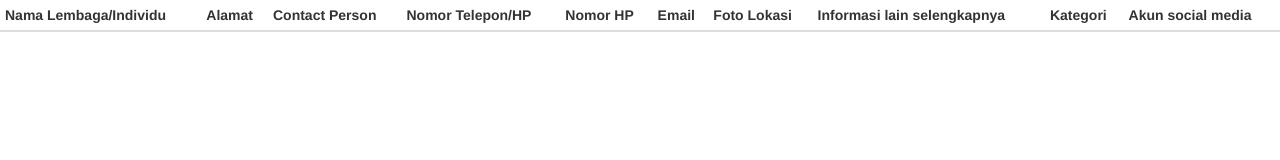
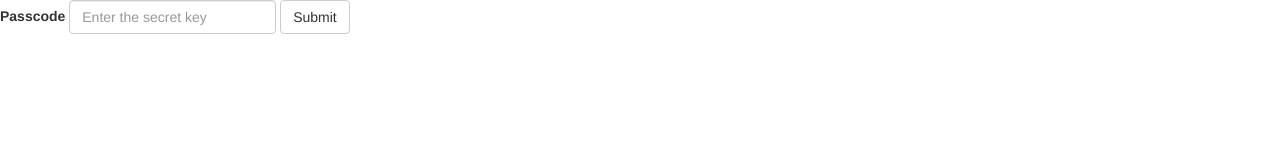
Before and after one commit to Imballinst/pasopatiexdb, a website: page dev/index.html in a window 1280 px wide. Drawn offline with Linux system fonts and the light colour scheme; no server answers.

Commit message:
new with passcode

```diff
--- a/dev/assets/js/casual.js
+++ b/dev/assets/js/casual.js
@@ -1,10 +1,18 @@
-function getAPI() {
+$(document).ready(function() {
+  $('#table').hide();
+});
+
+$('#submitButton').click(function getAPI() {
   var pdbAPI = "https://pasopatiexdb.herokuapp.com/api";
-  $.getJSON( pdbAPI, {
-    format: "json"
-  })
-    .done(function( data ) {
-      console.log(data);
+  var passcode = $('#passcode').val();
+
+  $.post(pdbAPI, {
+    passcode: passcode
+  }, "json")
+  .done(function renderData(data) {
+    $('#form').hide();
+    $('#table').show();
+
     $.each(data["Input_Data_Lembaga_Panahan"], function(key, singledata) {
       // row
       var tr = $(document.createElement('tr'));
@@ -66,6 +74,4 @@ function getAPI() {
       tr.appendTo(document.getElementById("pdb-table-body"));
     });
   });
-};
-
-getAPI();
+});
--- a/dev/index.html
+++ b/dev/index.html
@@ -13,9 +13,17 @@
 	<title>Pasopati External Database</title>
 </head>
 <body>
-
 	<div class="row">
-			<div class="col-md-12 col-xs-12">
+		<div id="form" class="col-md-12 col-xs-12">
+      <form onSubmit="return false;" class="form-inline">
+        <div class="form-group">
+          <label for="passcode">Passcode</label>
+          <input type="text" class="form-control" id="passcode" placeholder="Enter the secret key">
+        </div>
+        <button type="submit" class="btn btn-default" id="submitButton">Submit</button>
+      </form>
+		</div>
+    <div id="table" class="col-md-12 col-xs-12">
       <div class="table-responsive table-width-custom">
         <table class="table table-hover table-condensed">
           <thead>
@@ -38,7 +46,6 @@
     </div>
 	</div>
 
-
 	<!-- build:js -->
 	<script type="text/javascript" src="assets/js/0_plugin.js"></script>
 	<script type="text/javascript" src="assets/js/casual.js"></script>
```
Also changed, not shown: dev/assets/js/casual/index.js (+15 -9 lines), 1 other file. Lines whose indentation alone changed are shown as unchanged.
